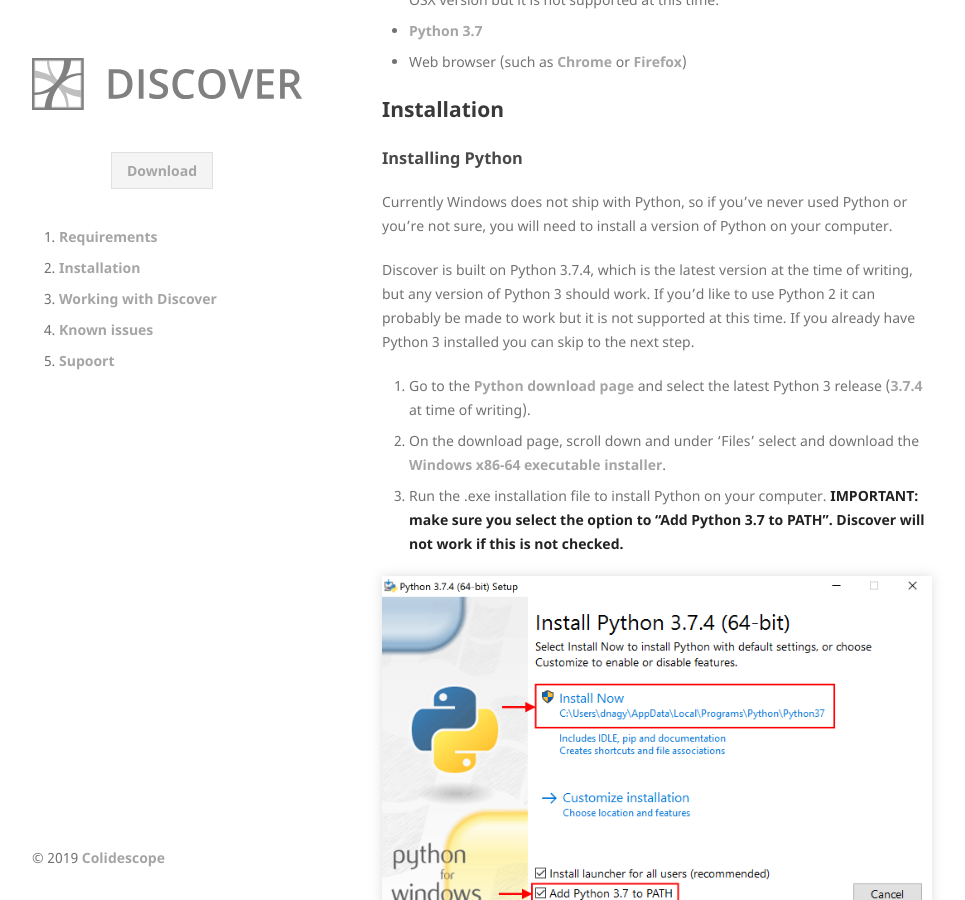
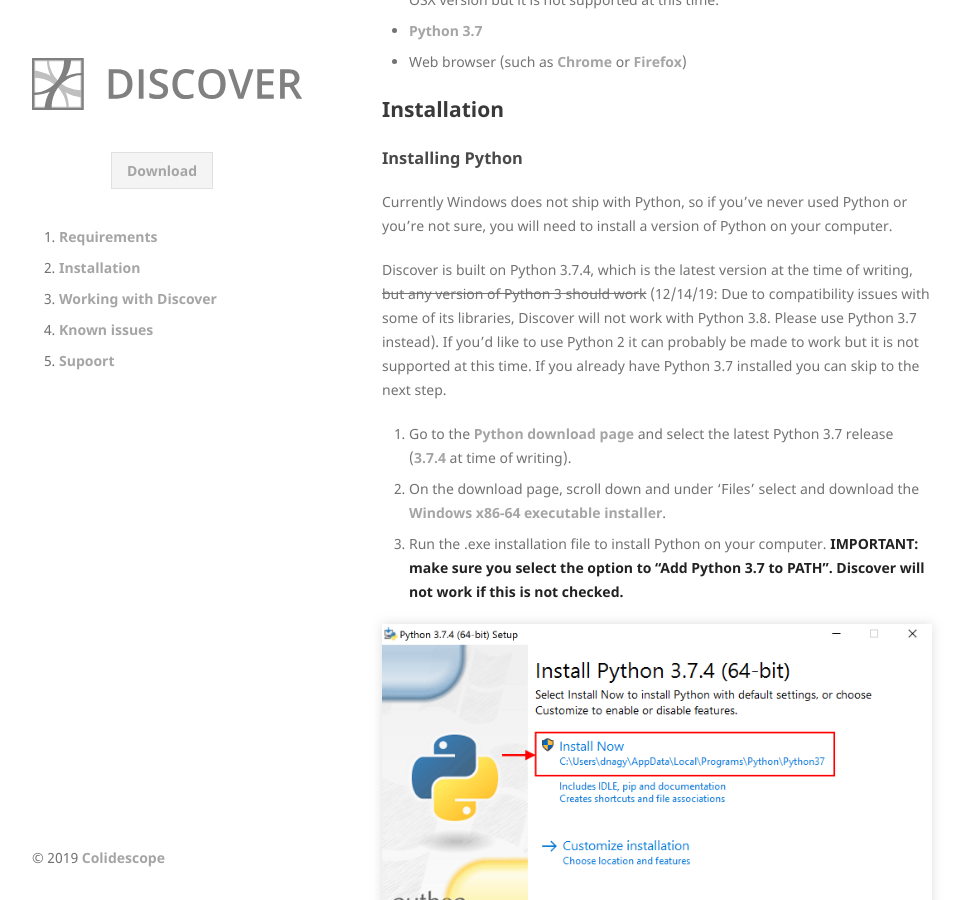
Before and after one commit to colidescope/discover, a Jekyll site: the page built from docs/index.md, in a window 1280 px wide and 900 px high, scrolled down 693 px. Shown: the whole window, without its empty margins (158-1123 px from the left). Built offline with Jekyll 4.4.1, drawn with Linux system fonts in a browser that asks for light colours.

Commit message:
Update index.md

```diff
--- a/docs/index.md
+++ b/docs/index.md
@@ -20,9 +20,9 @@
 
 Currently Windows does not ship with Python, so if you've never used Python or you're not sure, you will need to install a version of Python on your computer.
 
-Discover is built on Python 3.7.4, which is the latest version at the time of writing, but any version of Python 3 should work. If you'd like to use Python 2 it can probably be made to work but it is not supported at this time. If you already have Python 3 installed you can skip to the next step.
+Discover is built on Python 3.7.4, which is the latest version at the time of writing, ~~but any version of Python 3 should work~~ (12/14/19: Due to compatibility issues with some of its libraries, Discover will not work with Python 3.8. Please use Python 3.7 instead). If you'd like to use Python 2 it can probably be made to work but it is not supported at this time. If you already have Python 3.7 installed you can skip to the next step.
 
-1. Go to the [Python download page](https://www.python.org/downloads/windows/) and select the latest Python 3 release ([3.7.4](https://www.python.org/downloads/release/python-374/) at time of writing).
+1. Go to the [Python download page](https://www.python.org/downloads/windows/) and select the latest Python 3.7 release ([3.7.4](https://www.python.org/downloads/release/python-374/) at time of writing).
 2. On the download page, scroll down and under 'Files' select and download the [Windows x86-64 executable installer](https://www.python.org/ftp/python/3.7.4/python-3.7.4-amd64.exe).
 3. Run the .exe installation file to install Python on your computer. **IMPORTANT: make sure you select the option to "Add Python 3.7 to PATH". Discover will not work if this is not checked.**
 
```
